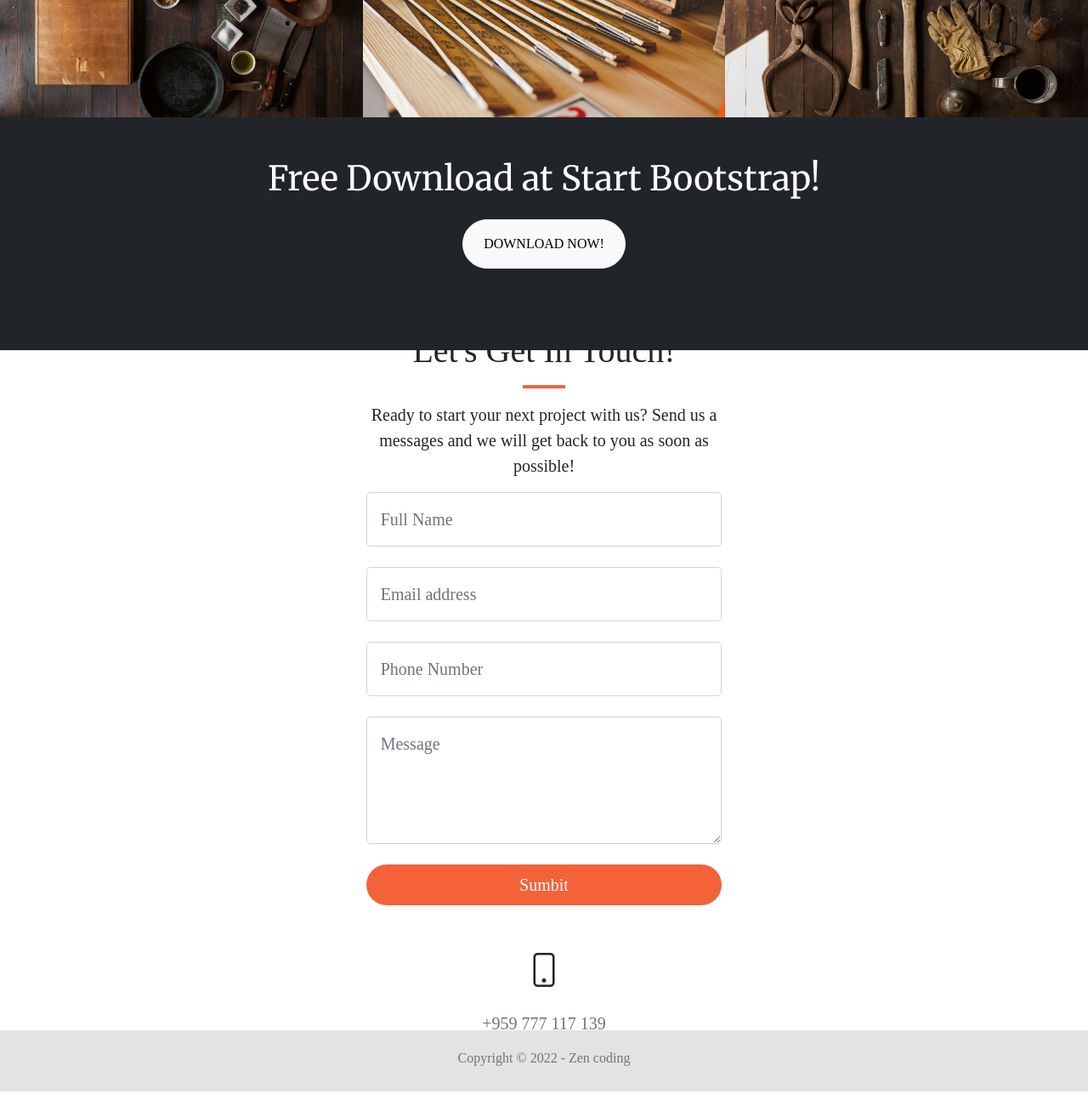
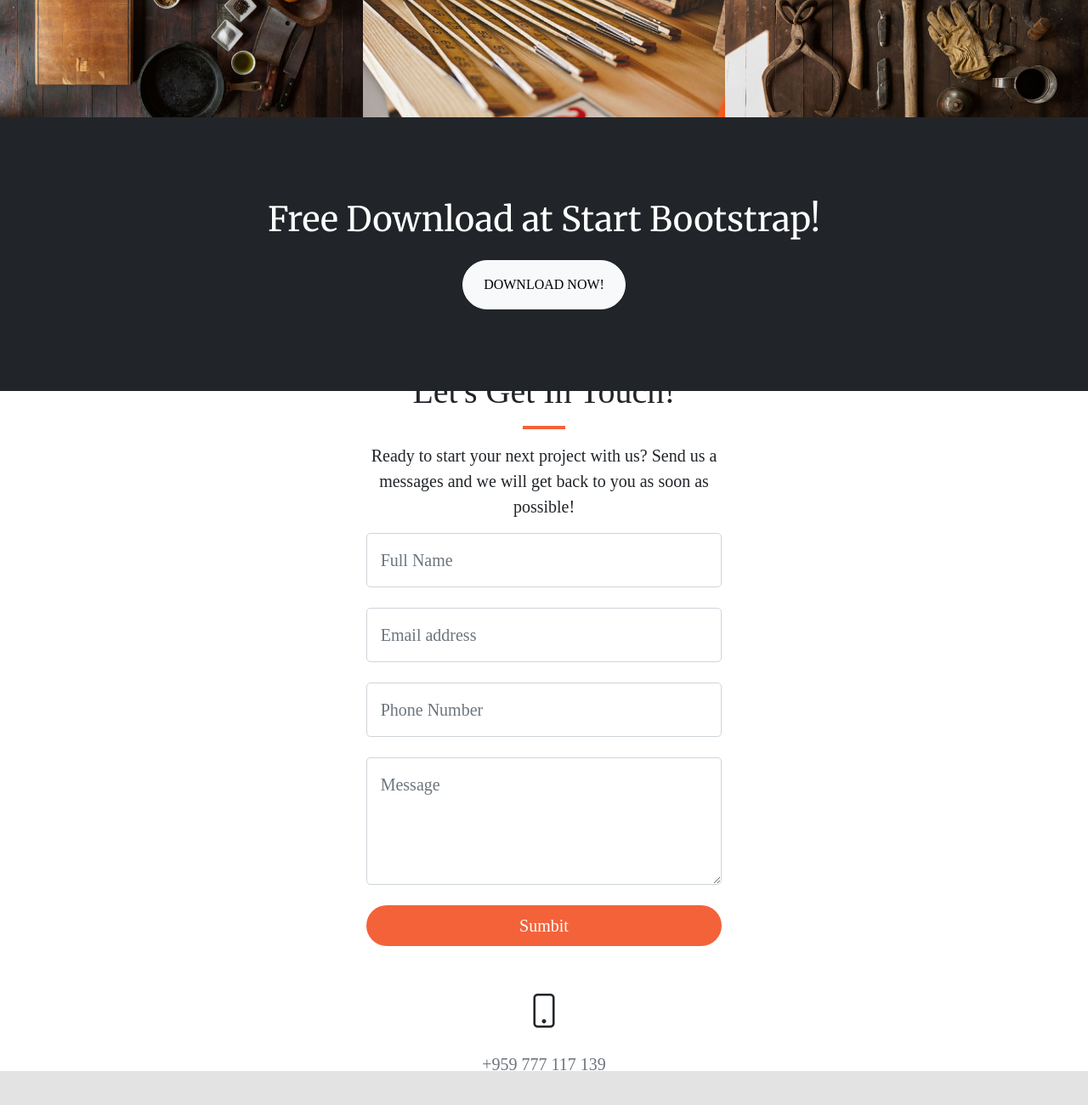
Before and after one commit to yellhtetaung/creativeproject, a website: page index.html in a window 1280 px wide. Shown: the part 2120-3420 px from the top of the page at 85% size. Drawn offline with nearby package versions, Linux system fonts and the light colour scheme.

Commit message:
29 May 2022

```diff
--- a/css/style.css
+++ b/css/style.css
@@ -43,7 +43,6 @@ body{
 }
 
 #about>div{
-    /*height: 60vh;*/
     background-color: #f4623a;
 }
 .about hr{
@@ -54,10 +53,6 @@ body{
     font-size: 20px;
 
     padding: 0 70px;
-}
-
-#service>div{
-    /*height: 60vh;*/
 }
 #service h1{
     font-family: 'Merriweather', serif;
@@ -108,7 +103,7 @@ body{
 }
 
 footer{
-    height: 9vh;
+    font-family: 'Merriweather', serif;
     background-color: #e3e3e3;
 }
 
--- a/index.html
+++ b/index.html
@@ -175,7 +175,7 @@
                     </div>
                 </div>
             </div>
-            <div class="container text-center download-section py-5">
+            <div class="container text-center download-section mt-5 py-5">
                 <h1 class="text-white">Free Download at Start Bootstrap!</h1>
                 <a href="#" class="btn btn-light text-uppercase p-3 px-4 mt-3 mb-5 rounded-pill">Download Now!</a>
             </div>
@@ -210,7 +210,7 @@
 <!--    End Contact-->
 
 <!--    Start footer-->
-    <footer class="container-fluid justify-content-center align-items-center d-flex">
+    <footer class="container-fluid justify-content-center align-items-center d-flex py-5">
         <h6 class="text-secondary">Copyright &copy; <span id="year"></span> - Zen coding</h6>
     </footer>
 <!--    End footer-->
```
